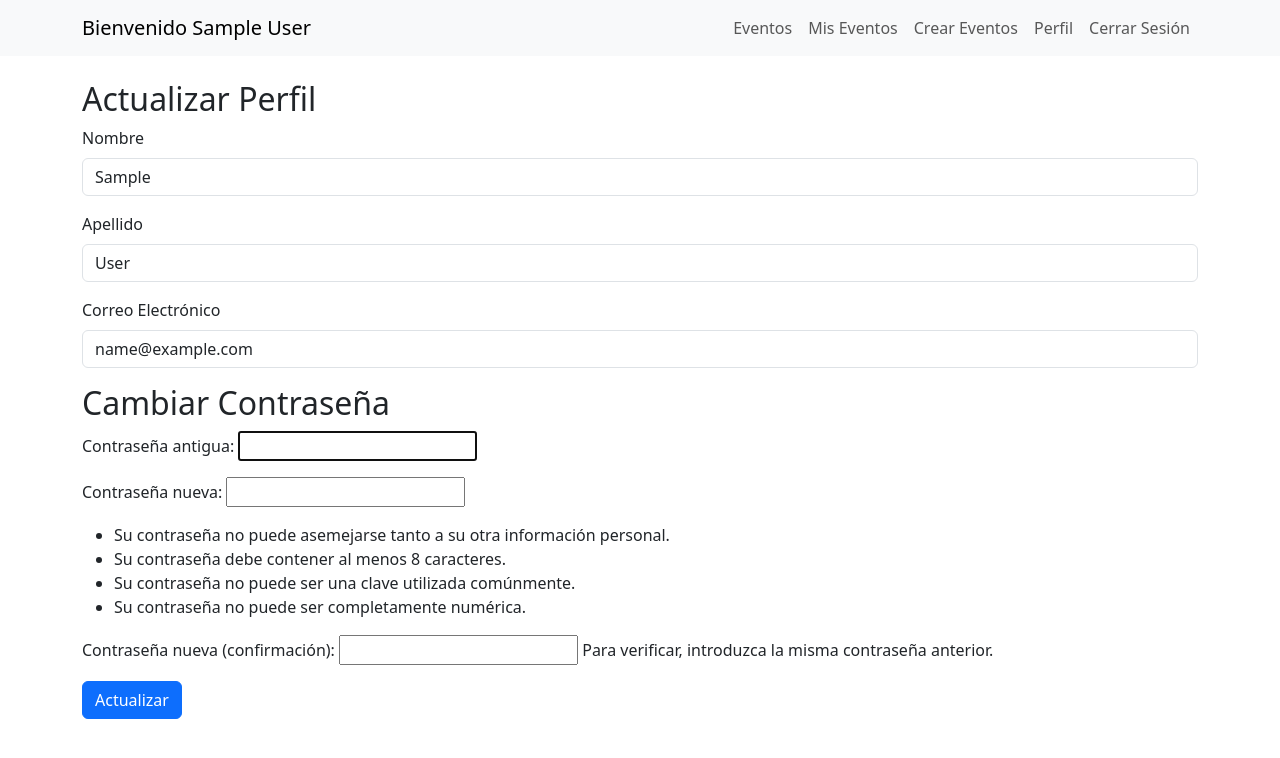
After one commit to Jinson02/gestion_eventos, a Django app: page /perfil/ in a window 1280 px wide. The commit adds this page. Shown: the top 758 px of the page. Run offline with Django 5.2, Linux system fonts and the light colour scheme; the visitor is signed in with stand-in values (Sample User, id 1); some libraries are stand-ins or nearby versions.

Commit message:
comit final del proyecto

```diff
--- a/eventos/urls.py
+++ b/eventos/urls.py
@@ -1,7 +1,8 @@
+
 from django.urls import path
 from .views import (
     RegistroUsuarioView, CustomLoginView, ListaEventosView, DetalleEventoView, CrearEventoView,
-    MisEventosView, InscribirEventoView, CustomLogoutView, EliminarEventoView
+    MisEventosView, InscribirEventoView, CustomLogoutView, EliminarEventoView, perfil
 )
 
 urlpatterns = [
@@ -13,5 +14,6 @@ urlpatterns = [
     path('evento/eliminar/<int:pk>/', EliminarEventoView.as_view(), name='eliminar_evento'),
     path('evento/<int:pk>/inscribir/', InscribirEventoView.as_view(), name='inscribir_evento'),
     path('evento/crear/', CrearEventoView.as_view(), name='crear_eventos'),
+    path('perfil/', perfil, name='perfil'),
     path('mis-eventos/', MisEventosView.as_view(), name='mis_eventos'),
 ]
--- a/eventos/views.py
+++ b/eventos/views.py
@@ -1,12 +1,14 @@
 from django.contrib import messages
-from django.contrib.auth import login, logout
+from django.contrib.auth import login, logout, update_session_auth_hash
+from django.contrib.auth.decorators import login_required
+from django.contrib.auth.forms import PasswordChangeForm
 from django.contrib.auth.mixins import LoginRequiredMixin, UserPassesTestMixin
 from django.contrib.auth.views import LoginView
 from django.shortcuts import render, get_object_or_404, redirect
 from django.urls import reverse_lazy
 from django.views import View
 from django.views.generic import CreateView, ListView, DetailView
-
+from django.shortcuts import render, redirect
 from eventos.forms import RegistroUsuarioForm, EventoForm
 from eventos.models import Evento
 
@@ -126,3 +128,33 @@ class EliminarEventoView(View):
             messages.success(request, 'El evento ha sido eliminado exitosamente.')
             return redirect('lista_eventos')
         return redirect('detalle_evento', pk=pk)
+
+@login_required
+def perfil(request):
+    if request.method == 'POST':
+        first_name = request.POST['first_name']
+        last_name = request.POST['last_name']
+        email = request.POST['email']
+
+        user = request.user
+        user.first_name = first_name
+        user.last_name = last_name
+        user.email = email
+        user.save()
+
+        # Manejar cambio de contraseña
+        password_form = PasswordChangeForm(user=user, data=request.POST)
+        if password_form.is_valid():
+            password_form.save()
+            update_session_auth_hash(request, user)  # Mantener la sesión después del cambio de contraseña
+            messages.success(request, 'Perfil y contraseña actualizados con éxito')
+            return redirect('perfil')
+        else:
+            for field, errors in password_form.errors.items():
+                for error in errors:
+                    messages.error(request, f"{field}: {error}")
+
+    else:
+        password_form = PasswordChangeForm(user=request.user)
+
+    return render(request, 'registro/perfil.html', {'password_form': password_form})
--- a/templates/base.html
+++ b/templates/base.html
@@ -33,6 +33,9 @@
                             <a class="nav-link" href="{% url 'crear_eventos' %}">Crear Eventos</a>
                         </li>
                     {% endif %}
+                    <li class="nav-item">
+                        <a class="nav-link" href="{% url 'perfil' %}">Perfil</a>
+                    </li>
                     <li class="nav-item">
                         <a class="nav-link" href="{% url 'logout' %}">Cerrar Sesión</a>
                     </li>
--- a/templates/eventos/detalle_evento.html
+++ b/templates/eventos/detalle_evento.html
@@ -5,7 +5,7 @@
 <div class="card">
     <div class="card-body">
         <h2 class="card-title">{{ evento.nombre }}</h2>
-        <p class="card-text">{{ evento.descripcion }}</p>
+        <p class="card-text">{{ evento.descripción }}</p>
         <ul class="list-group list-group-flush">
             <li class="list-group-item"><strong>Fecha de Inicio:</strong>{{ evento.fecha_de_inicio }}</li>
             <li class="list-group-item"><strong>Fecha Fin:</strong>{{ evento.fecha_fin }}</li>
--- a/templates/eventos/lista_eventos.html
+++ b/templates/eventos/lista_eventos.html
@@ -10,7 +10,6 @@
                 <th>Fecha de Inicio</th>
                 <th>Fecha Fin</th>
                 <th>Ubicación</th>
-                <th>Creador</th>
                 <th>Cupos</th>
                 <th>Estado</th>
                 <th>Acciones</th>
@@ -24,7 +23,6 @@
                     <td>{{ evento.fecha_de_inicio }}</td>
                     <td>{{ evento.fecha_fin }}</td>
                     <td>{{ evento.ubicación }}</td>
-                    <td>{{ evento.creador }}</td>
                     <td>{{ evento.cupos }}</td>
                     <td>{% if evento.estado %}Activo{% else %}Inactivo{% endif %}</td>
                     <td><a href="{% url 'detalle_evento' evento.pk %}" class="btn btn-primary btn-sm">Ver detalles</a> </td>
--- /dev/null
+++ b/templates/registro/perfil.html
@@ -0,0 +1,28 @@
+{% extends 'base.html' %}
+
+{% block titulo %}Perfil{% endblock %}
+
+{% block contenido %}
+<h2>Actualizar Perfil</h2>
+
+<form method="post">
+    {% csrf_token %}
+    <div class="mb-3">
+        <label for="first_name" class="form-label">Nombre</label>
+        <input type="text" class="form-control" id="first_name" name="first_name" value="{{ user.first_name }}" required>
+    </div>
+    <div class="mb-3">
+        <label for="last_name" class="form-label">Apellido</label>
+        <input type="text" class="form-control" id="last_name" name="last_name" value="{{ user.last_name }}" required>
+    </div>
+    <div class="mb-3">
+        <label for="email" class="form-label">Correo Electrónico</label>
+        <input type="email" class="form-control" id="email" name="email" value="{{ user.email }}" required>
+    </div>
+
+    <h2>Cambiar Contraseña</h2>
+    {{ password_form.as_p }}
+
+    <button type="submit" class="btn btn-primary">Actualizar</button>
+</form>
+{% endblock %}
```
